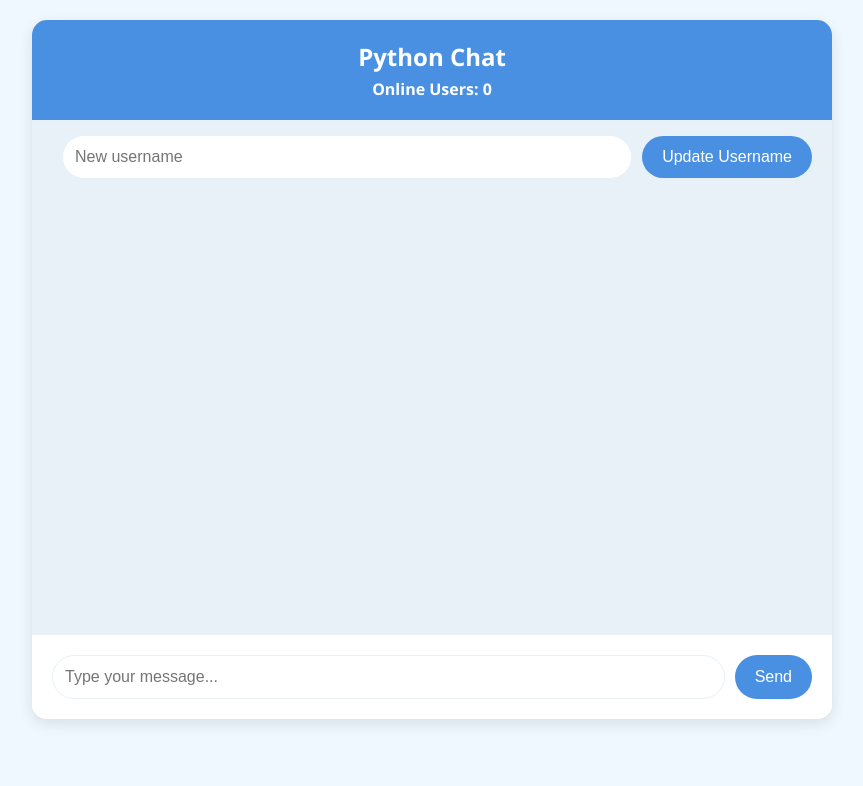
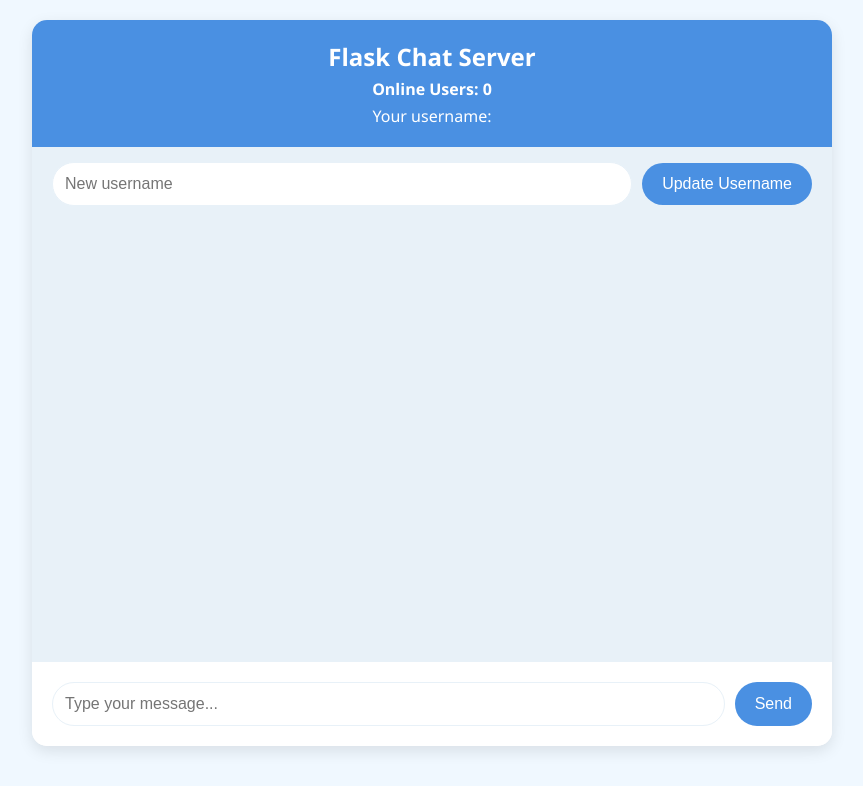
Before and after one commit to WatashiwaSid/flask-chat-server, a Flask app: page / in a window 1280 px wide. Shown: the top 786 px of the page, without its empty margins (208-1071 px from the left). Run offline with Flask 3, Linux system fonts and the light colour scheme; some libraries are stand-ins or nearby versions.

Commit message:
ui fixes

```diff
--- a/templates/index.html
+++ b/templates/index.html
@@ -3,16 +3,10 @@
 <head>
 	<meta charset="UTF-8" />
 	<meta name="viewport" content="width=device-width, initial-scale=1.0" />
-	<title>Python Chat App</title>
-	<script
-		src="https://cdnjs.cloudflare.com/ajax/libs/socket.io/4.7.5/socket.io.js"
-		integrity="sha512-luMnTJZ7oEchNDZAtQhgjomP1eZefnl82ruTH/3Oj/Yu5qYtwL7+dVRccACS/Snp1lFXq188XFipHKYE75IaQQ=="
-		crossorigin="anonymous"
-		referrerpolicy="no-referrer"
-	></script>
+	<title>Flask Chat App</title>
+	<script src="https://cdnjs.cloudflare.com/ajax/libs/socket.io/4.7.5/socket.io.js" integrity="sha512-luMnTJZ7oEchNDZAtQhgjomP1eZefnl82ruTH/3Oj/Yu5qYtwL7+dVRccACS/Snp1lFXq188XFipHKYE75IaQQ==" crossorigin="anonymous" referrerpolicy="no-referrer"></script>
 
 	<style>
-		/* Same styles as before */
 		:root {
 			--primary-color: #4a90e2;
 			--primary-light: #5da8ff;
@@ -50,11 +44,15 @@
 			font-weight: bold;
 		}
 
-		/* Online user count style */
-		.online-count {
+		.online-count,
+		.username-info {
 			font-size: 16px;
 			color: white;
 			margin-top: 5px;
+		}
+
+		.username-info {
+			font-weight: normal;
 		}
 
 		.chat-messages {
@@ -131,12 +129,7 @@
 			padding: 15px 20px;
 			background-color: var(--secondary-color);
 			align-items: center;
-		}
-
-		#current-username {
-			margin-right: 10px;
-			font-weight: bold;
-			color: var(--primary-dark);
+			flex-wrap: wrap;
 		}
 
 		.system-message {
@@ -171,12 +164,11 @@
 <body>
 	<div class="chat-container">
 		<div class="chat-header">
-			Python Chat
-			<!-- Online user count display -->
+			Flask Chat Server
 			<div class="online-count" id="online-count">Online Users: 0</div>
+			<div class="username-info" id="current-username">Your username: </div>
 		</div>
 		<div class="username-container">
-			<span id="current-username"></span>
 			<input type="text" id="username-input" placeholder="New username" />
 			<button id="update-username-button">Update Username</button>
 		</div>
@@ -246,7 +238,6 @@
 		function updateUsername() {
 			const newUsername = usernameInput.value.trim();
 			if (newUsername && newUsername !== currentUsername) {
-				// Fixed the typo here
 				socket.emit("username_update", { username: newUsername });
 				usernameInput.value = "";
 			}
--- /dev/null
+++ b/venc/pyvenv.cfg
@@ -0,0 +1,5 @@
+home = C:\Users\Lenovo\AppData\Local\Programs\Python\Python312
+include-system-site-packages = false
+version = 3.12.4
+executable = C:\Users\Lenovo\AppData\Local\Programs\Python\Python312\python.exe
+command = C:\Users\Lenovo\AppData\Local\Programs\Python\Python312\python.exe -m venv G:\Projects\Flask Chat App\flask-chat-server\venc
```
Also changed, not shown: 11 other files.
